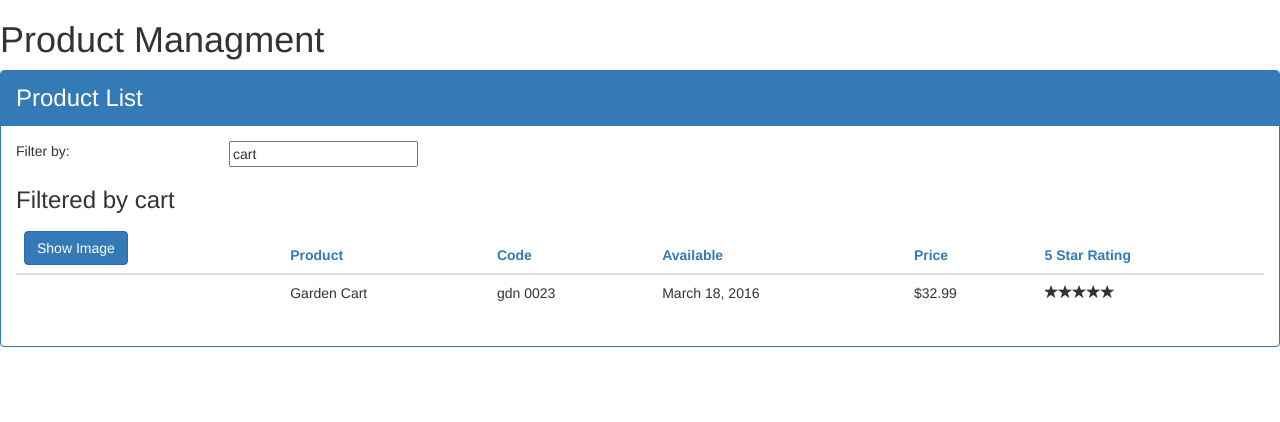
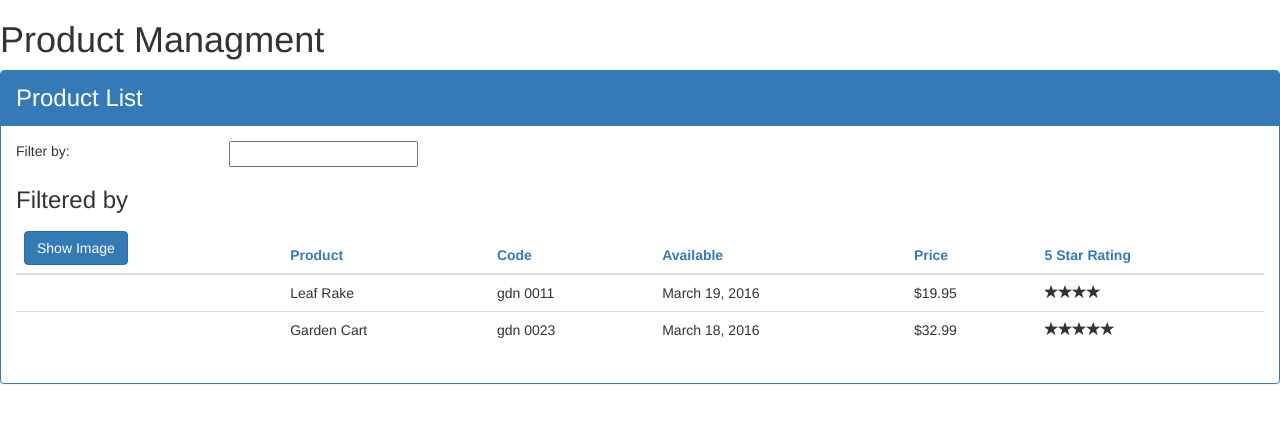
Before and after one commit to mahaelbasuony/Angular-fundamentals-tests, an Angular app in the folder APM/: page / in a window 1280 px wide. Shown: the top 422 px of the page. Built offline with nearby package versions, Linux system fonts and the light colour scheme.

Commit message:
Added service and use dependecny Injection

```diff
--- a/APM/src/app/app.component.ts
+++ b/APM/src/app/app.component.ts
@@ -1,4 +1,5 @@
 import {Component} from '@angular/core';
+import { ProductService } from './products/product.service';
 
 @Component({
   selector: 'pm-root',
@@ -6,7 +7,8 @@ import {Component} from '@angular/core';
     <div><h1>{{pageTitle}}</h1>
         <pm-products></pm-products>
     </div>
-  `
+  `,
+  providers: [ProductService]
 })
 
 export class AppComponent{
--- a/APM/src/app/products/product-list.component.ts
+++ b/APM/src/app/products/product-list.component.ts
@@ -1,5 +1,6 @@
 import { Component, OnInit } from '@angular/core';
 import { IProduct } from './product';
+import { ProductService } from './product.service';
 
 @Component({
   selector: 'pm-products',
@@ -23,32 +24,9 @@ export class ProductListComponent implements OnInit {
   }
 
   filteredProducts: IProduct[];
-  products: IProduct[]=[
-    {
-      "productId": 1,
-      "productName": "Leaf Rake",
-      "productCode": "GDN-0011",
-      "releaseDate": "March 19, 2016",
-      "description": "Leaf rake with 48-inch wooden handle.",
-      "price": 19.95,
-      "starRating": 3.2,
-      "imageUrl": "http://openclipart.org/image/300px/svg_to_png/26215/Anonymous_Leaf_Rake.png"
-  },
-  {
-      "productId": 2,
-      "productName": "Garden Cart",
-      "productCode": "GDN-0023",
-      "releaseDate": "March 18, 2016",
-      "description": "15 gallon capacity rolling garden cart",
-      "price": 32.99,
-      "starRating": 4.2,
-      "imageUrl": "http://openclipart.org/image/300px/svg_to_png/58471/garden_cart.png"
-  }
-  ];
+  products: IProduct[];
 
-  constructor(){
-    this.filteredProducts=this.products;
-    this.listFilter='cart';
+  constructor( private _productService: ProductService){
   }
   performFilter(filterBy:string):IProduct[]{
     filterBy=filterBy.toLocaleLowerCase();
@@ -60,7 +38,8 @@ export class ProductListComponent implements OnInit {
   }
 
   ngOnInit():void{
-    console.log('in OnInit');
+    this.products =this._productService.getProducts();
+    this.filteredProducts=this.products;
   }
 
   onRatingClicked(message: string):void{
--- /dev/null
+++ b/APM/src/app/products/product.service.ts
@@ -0,0 +1,32 @@
+import { Injectable } from "@angular/core";
+import { IProduct } from "./product";
+
+
+@Injectable()
+export class ProductService{
+  getProducts(): IProduct[]{
+
+    return[
+      {
+        "productId": 1,
+        "productName": "Leaf Rake",
+        "productCode": "GDN-0011",
+        "releaseDate": "March 19, 2016",
+        "description": "Leaf rake with 48-inch wooden handle.",
+        "price": 19.95,
+        "starRating": 3.2,
+        "imageUrl": "http://openclipart.org/image/300px/svg_to_png/26215/Anonymous_Leaf_Rake.png"
+    },
+    {
+        "productId": 2,
+        "productName": "Garden Cart",
+        "productCode": "GDN-0023",
+        "releaseDate": "March 18, 2016",
+        "description": "15 gallon capacity rolling garden cart",
+        "price": 32.99,
+        "starRating": 4.2,
+        "imageUrl": "http://openclipart.org/image/300px/svg_to_png/58471/garden_cart.png"
+    }
+    ];
+  }
+}
```
